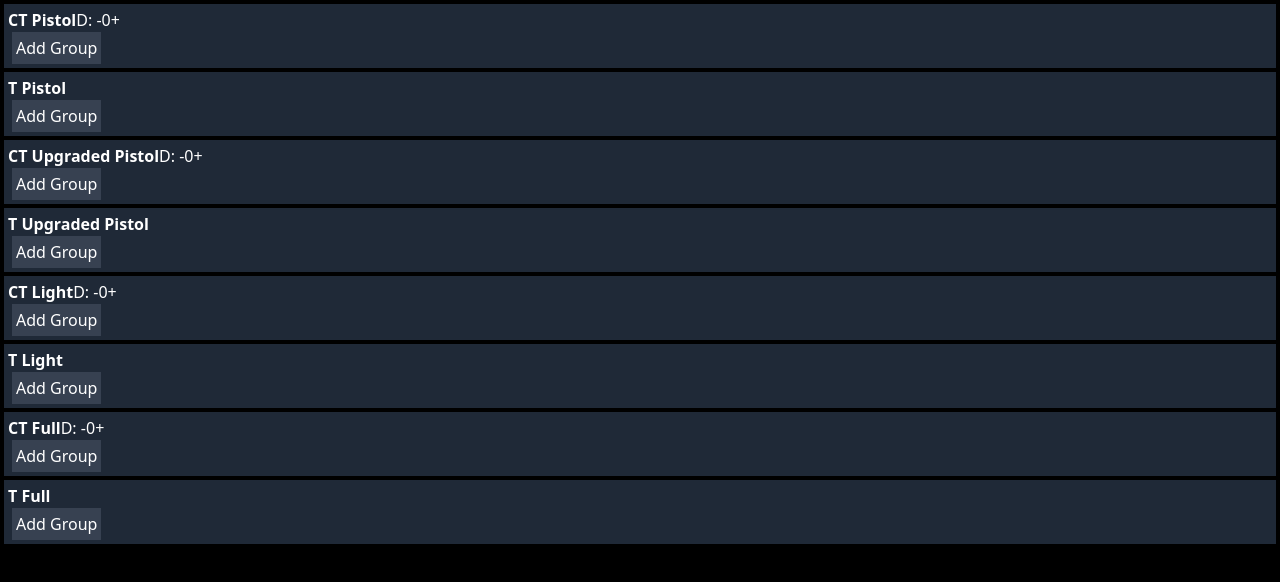
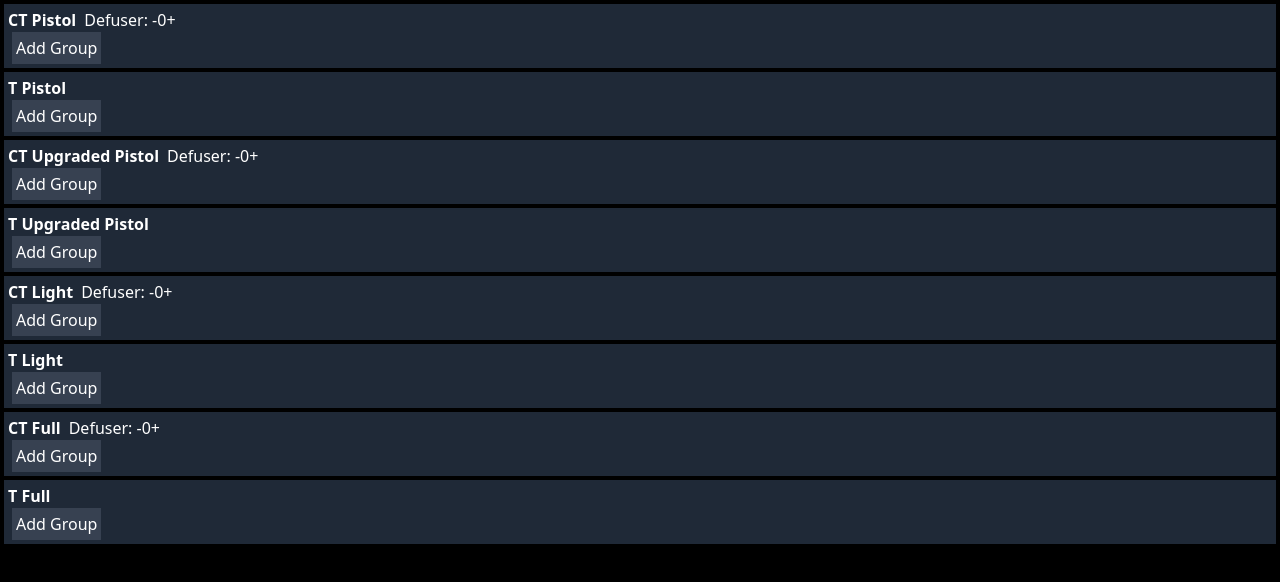
Before and after one commit to Djeeberjr/csgo-retakes-editor, a React (Create React App) app: page / in a window 1280 px wide. Shown: the top 582 px of the page. Built offline with nearby package versions, Linux system fonts and the light colour scheme.

Commit message:
defuser count padding

```diff
--- a/src/components/Deck.tsx
+++ b/src/components/Deck.tsx
@@ -17,8 +17,8 @@ const DeckComp: React.FC<Props> = ({deck,side,title,onChange}) => {
     return (
         <div className="bg-gray-800 m-1 p-1 overflow-x-scroll">
             <span className="font-bold">{title}</span>
-            { side === Side.CT && <span>
-                D: <NumEdit
+            { side === Side.CT && <span className="px-2">
+                Defuser: <NumEdit
                     value={deck.numDefusers}
                     onChange={newNum => onChange?.(new Deck(Math.max(newNum,0),...deck.cardGroups))}
                 /> </span> }
```
